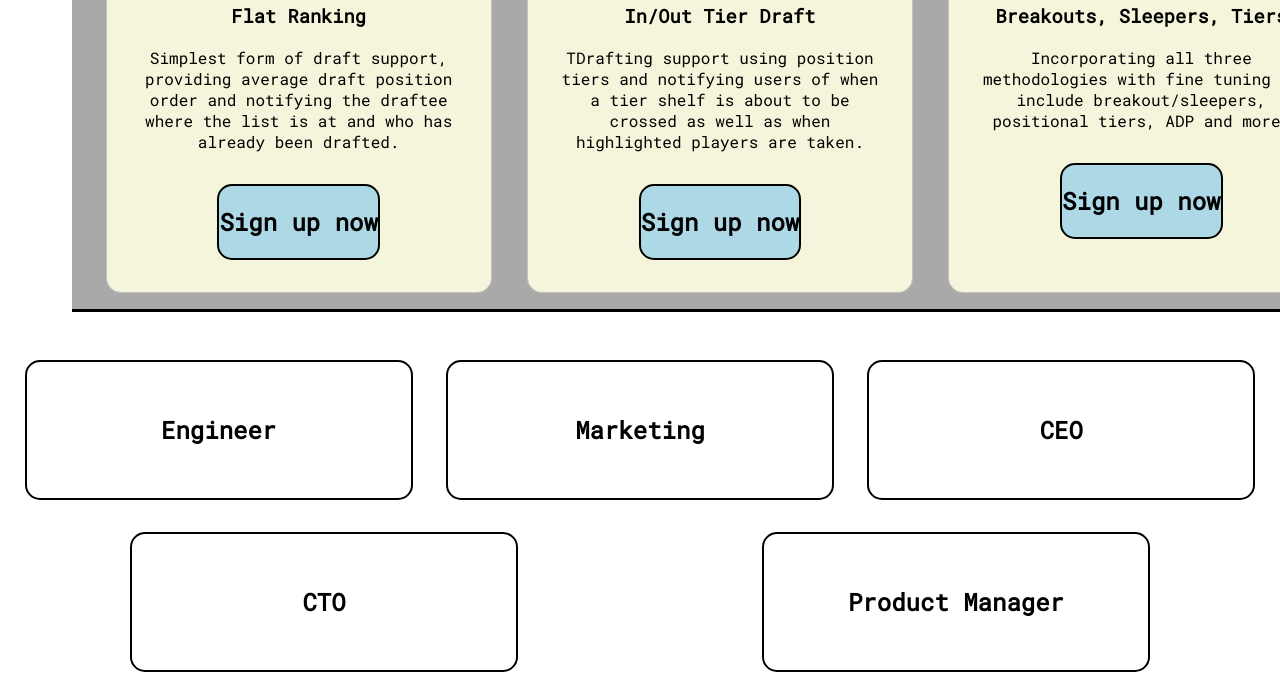
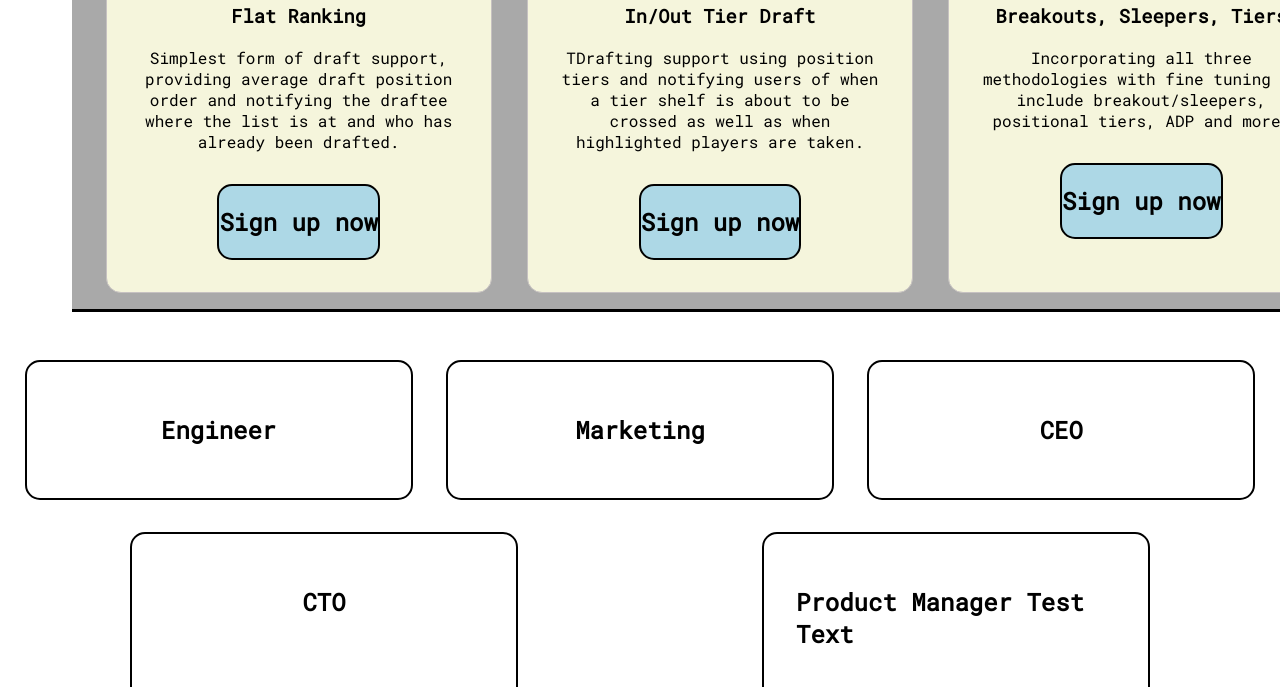
Before and after one commit to leichtaustin/business_practice, a plain HTML site: page index.html in a window 1280 px wide. Shown: the part 429-1116 px from the top of the page. Drawn offline with Linux system fonts and the light colour scheme.

Commit message:
Check Check

```diff
--- a/index.html
+++ b/index.html
@@ -109,7 +109,7 @@
                 <h2>CTO</h2>
             </div>
             <div class="product staff_container">
-                <h2>Product Manager</h2>
+                <h2>Product Manager Test Text</h2>
             </div>
 
         </div>
```
